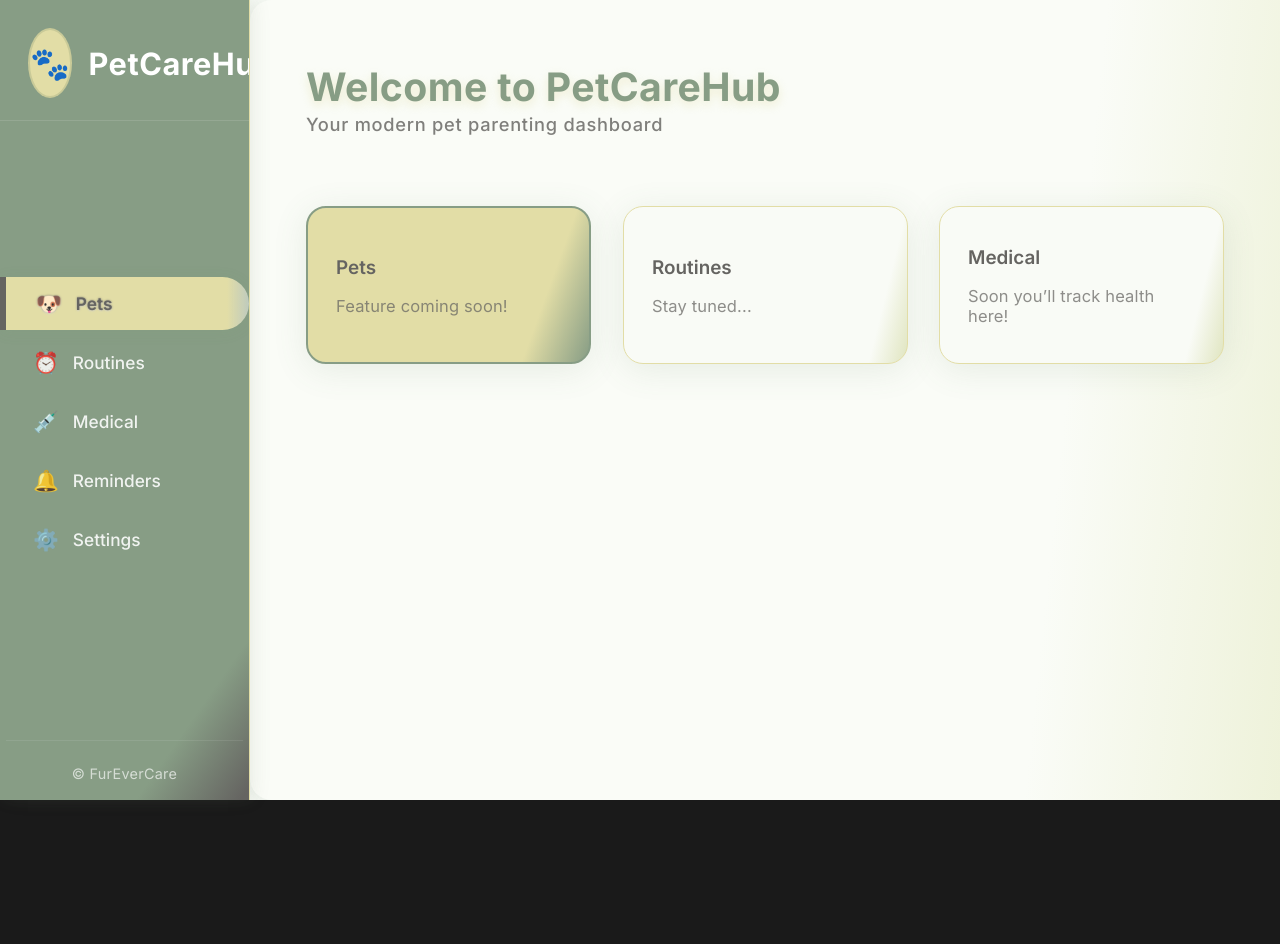
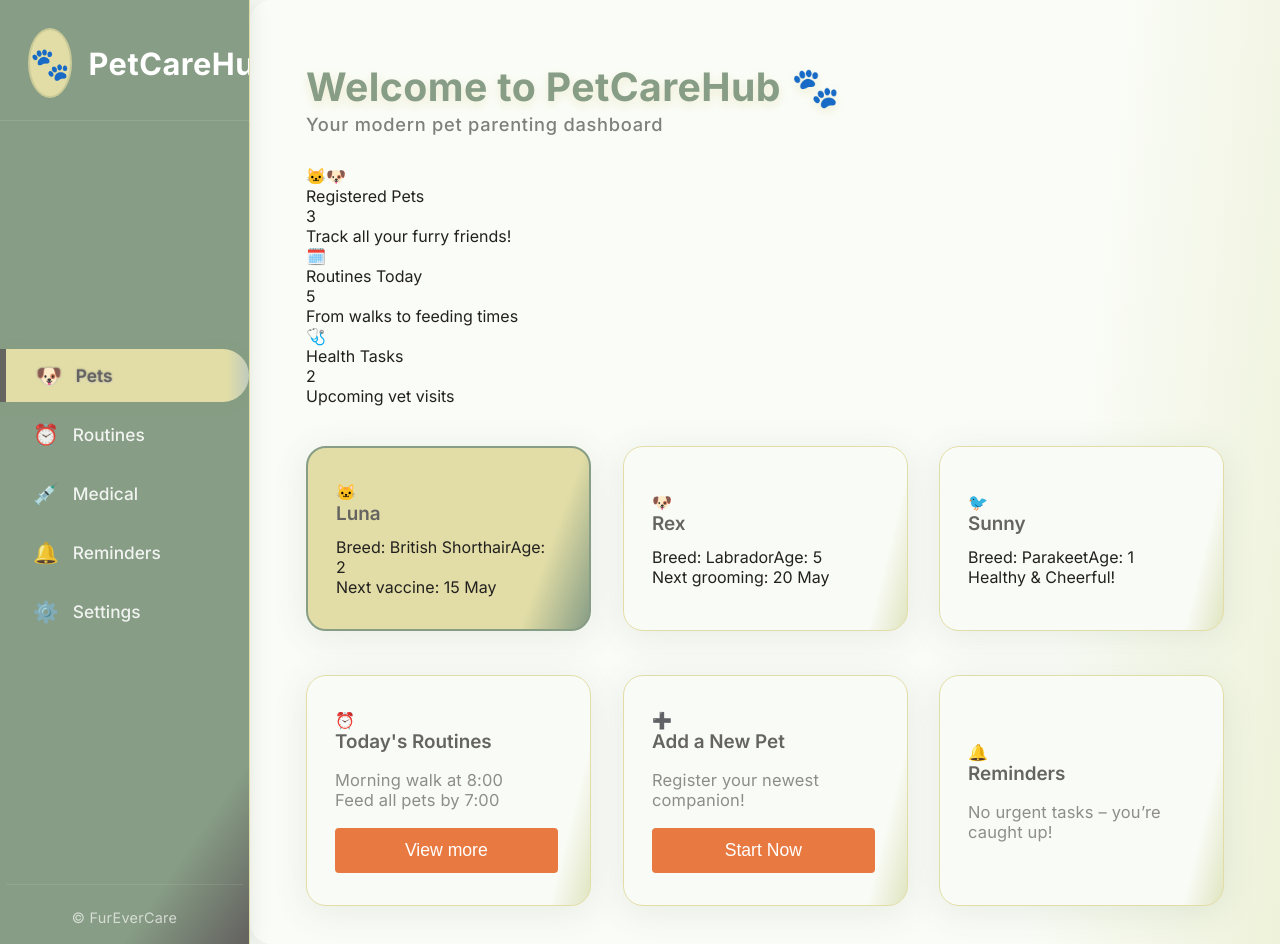
Before and after one commit to Workflow-Manager-admin/petcarehub-25341-600c870b, a React (Create React App) app in the folder petcarehub_ui/: page / in a window 1280 px wide. Before the commit the page ends 800 px from the top, so only its background shows below. Built offline with nearby package versions, Linux system fonts and the light colour scheme; the HTML template or start-up script is replaced by a standard one.

Commit message:
Auto-commit: Changes as of 2025-05-28T16:31:37.415535+00:00

```diff
--- a/petcarehub_ui/src/MainContainer.js
+++ b/petcarehub_ui/src/MainContainer.js
@@ -4,13 +4,12 @@ import './App.css';
 /**
  * PUBLIC_INTERFACE
  * MainContainer is the primary layout wrapper for PetCareHub.
- * It features a fixed-height sidebar with navigation links
- * and a modern, visually-attractive main content area.
+ * It features a responsive, modern sidebar and a beautiful dashboard with engaging widgets and graphic placeholders.
  */
 function MainContainer() {
   return (
     <div className="pch-main-layout">
-      <aside className="pch-sidebar">
+      <aside className="pch-sidebar" aria-label="Sidebar Navigation">
         <div className="pch-sidebar-logo">
           <span role="img" aria-label="paw" className="pch-logo-icon">🐾</span>
           <span className="pch-logo-title">PetCareHub</span>
@@ -43,22 +42,98 @@ function MainContainer() {
       </aside>
       <main className="pch-main-content">
         <header className="pch-main-header">
-          <h1>Welcome to PetCareHub</h1>
+          <h1>
+            Welcome to PetCareHub
+            <span aria-label="paw" className="pch-main-paw-header" style={{marginLeft: 10}}>🐾</span>
+          </h1>
           <p className="pch-main-subtitle">Your modern pet parenting dashboard</p>
         </header>
-        <section className="pch-widget-section">
-          {/* Placeholder for future Pet Cards, Routines, Health, etc. */}
-          <div className="pch-widget pch-widget-highlight">
-            <h2>Pets</h2>
-            <div className="pch-widget-placeholder">Feature coming soon!</div>
+        <section className="pch-dashboard-summary" aria-label="Summary Highlights">
+          <div className="pch-summary-highlight pch-summary-pets">
+            <span className="pch-summary-graphic" role="img" aria-label="pets">🐱🐶</span>
+            <div>
+              <span className="pch-summary-title">Registered Pets</span>
+              <div className="pch-summary-main-value">3</div>
+              <span className="pch-summary-desc">Track all your furry friends!</span>
+            </div>
           </div>
-          <div className="pch-widget">
-            <h2>Routines</h2>
-            <div className="pch-widget-placeholder">Stay tuned...</div>
+          <div className="pch-summary-highlight pch-summary-routine">
+            <span className="pch-summary-graphic" role="img" aria-label="routine">🗓️</span>
+            <div>
+              <span className="pch-summary-title">Routines Today</span>
+              <div className="pch-summary-main-value">5</div>
+              <span className="pch-summary-desc">From walks to feeding times</span>
+            </div>
           </div>
-          <div className="pch-widget">
-            <h2>Medical</h2>
-            <div className="pch-widget-placeholder">Soon you’ll track health here!</div>
+          <div className="pch-summary-highlight pch-summary-health">
+            <span className="pch-summary-graphic" role="img" aria-label="health">🩺</span>
+            <div>
+              <span className="pch-summary-title">Health Tasks</span>
+              <div className="pch-summary-main-value">2</div>
+              <span className="pch-summary-desc">Upcoming vet visits</span>
+            </div>
+          </div>
+        </section>
+        <section className="pch-widget-section" aria-label="Dashboard Placeholders">
+          {/* Pet Cards - visually engaging mock cards */}
+          <div className="pch-widget pch-widget-highlight pch-pet-card">
+            <div className="pch-pet-photo-mock">
+              <span role="img" aria-label="cat" className="pch-pet-photo-emoji">🐱</span>
+            </div>
+            <h2 className="pch-pet-name">Luna</h2>
+            <div className="pch-pet-details">
+              <span>Breed: British Shorthair</span>
+              <span>Age: 2</span>
+            </div>
+            <div className="pch-card-badge">Next vaccine: 15 May</div>
+          </div>
+          <div className="pch-widget pch-pet-card">
+            <div className="pch-pet-photo-mock pch-pet-dog">
+              <span role="img" aria-label="dog" className="pch-pet-photo-emoji">🐶</span>
+            </div>
+            <h2 className="pch-pet-name">Rex</h2>
+            <div className="pch-pet-details">
+              <span>Breed: Labrador</span>
+              <span>Age: 5</span>
+            </div>
+            <div className="pch-card-badge">Next grooming: 20 May</div>
+          </div>
+          <div className="pch-widget pch-pet-card">
+            <div className="pch-pet-photo-mock pch-pet-bird">
+              <span role="img" aria-label="bird" className="pch-pet-photo-emoji">🐦</span>
+            </div>
+            <h2 className="pch-pet-name">Sunny</h2>
+            <div className="pch-pet-details">
+              <span>Breed: Parakeet</span>
+              <span>Age: 1</span>
+            </div>
+            <div className="pch-card-badge">Healthy &amp; Cheerful!</div>
+          </div>
+        </section>
+        <section className="pch-widget-section" style={{marginTop: 44}} aria-label="Action Containers">
+          {/* Modern & visually engaging actionable containers, placeholders only */}
+          <div className="pch-widget pch-widget-cta" tabIndex={0}>
+            <div className="pch-widget-icon" role="img" aria-label="routine reminder">⏰</div>
+            <div>
+              <h2>Today's Routines</h2>
+              <div className="pch-widget-placeholder">Morning walk at 8:00<br/>Feed all pets by 7:00</div>
+            </div>
+            <button className="btn btn-large" style={{marginTop:'18px'}} aria-label="View Routines">View more</button>
+          </div>
+          <div className="pch-widget pch-widget-cta" tabIndex={0}>
+            <div className="pch-widget-icon" role="img" aria-label="add pet">➕</div>
+            <div>
+              <h2>Add a New Pet</h2>
+              <div className="pch-widget-placeholder">Register your newest companion!</div>
+            </div>
+            <button className="btn btn-large" style={{marginTop:'18px'}} aria-label="Add Pet">Start Now</button>
+          </div>
+          <div className="pch-widget pch-widget-cta" tabIndex={0}>
+            <div className="pch-widget-icon" role="img" aria-label="notifications">🔔</div>
+            <div>
+              <h2>Reminders</h2>
+              <div className="pch-widget-placeholder">No urgent tasks – you’re caught up!</div>
+            </div>
           </div>
         </section>
       </main>
```
Also changed, not shown: 2 other files (tests, documents, lock files or other folders).
